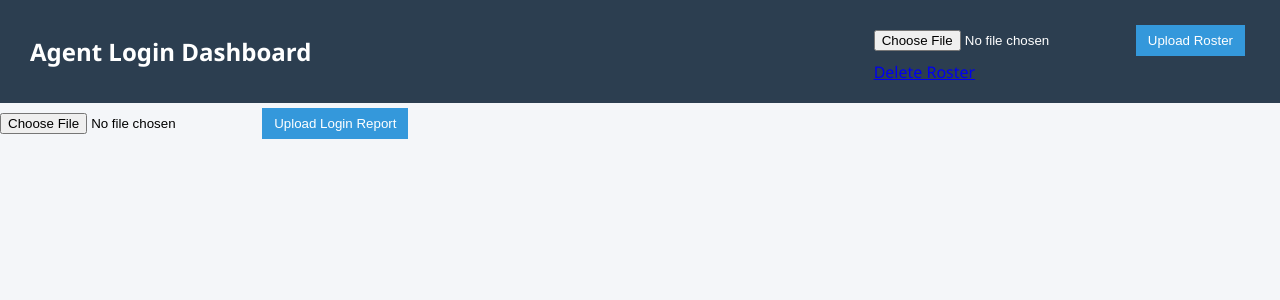
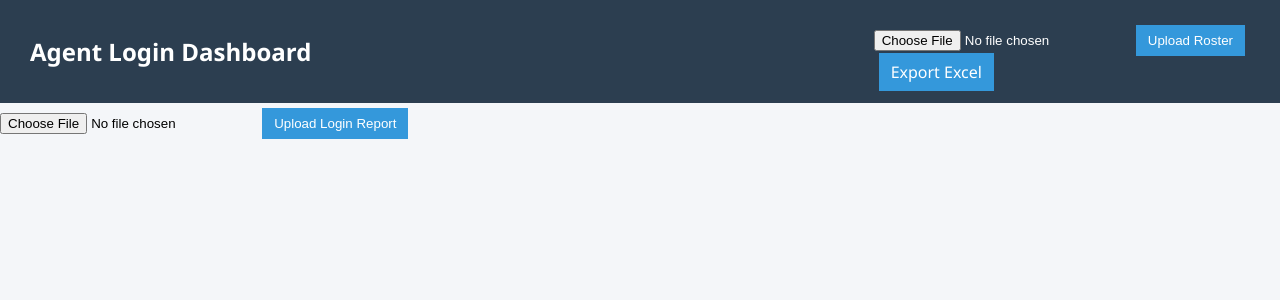
Before and after one commit to Viratmalakar/First-login-tracker, a Flask app: page / in a window 1280 px wide. Shown: the top 300 px of the page. Run offline with Flask 3, Linux system fonts and the light colour scheme.

Commit message:
Update index.html

```diff
--- a/templates/index.html
+++ b/templates/index.html
@@ -13,14 +13,14 @@
 
 <h2>Agent Login Dashboard</h2>
 
-<div class="roster-box">
+<div>
 
 <form action="/upload_roster" method="post" enctype="multipart/form-data">
 <input type="file" name="roster">
 <button>Upload Roster</button>
 </form>
 
-<a href="/delete_roster" class="delete-btn">Delete Roster</a>
+<a href="/export_excel" class="btn">Export Excel</a>
 
 </div>
 
@@ -46,22 +46,17 @@
 <th rowspan="2">Shift</th>
 
 {% for d in dates %}
-
 <th>{{d.strftime("%A")}}</th>
-
 {% endfor %}
 
 <th rowspan="2">Late Login</th>
 
 </tr>
 
-
 <tr>
 
 {% for d in dates %}
-
 <th>{{d}}</th>
-
 {% endfor %}
 
 </tr>
@@ -72,9 +67,7 @@
 <tr>
 
 <td>{{agent}}</td>
-
 <td>{{data.name}}</td>
-
 <td>{{data.shift}}</td>
 
 {% for d in dates %}
@@ -87,7 +80,7 @@
 
 {% else %}
 
-<td>00:00:00</td>
+<td></td>
 
 {% endif %}
 
```
